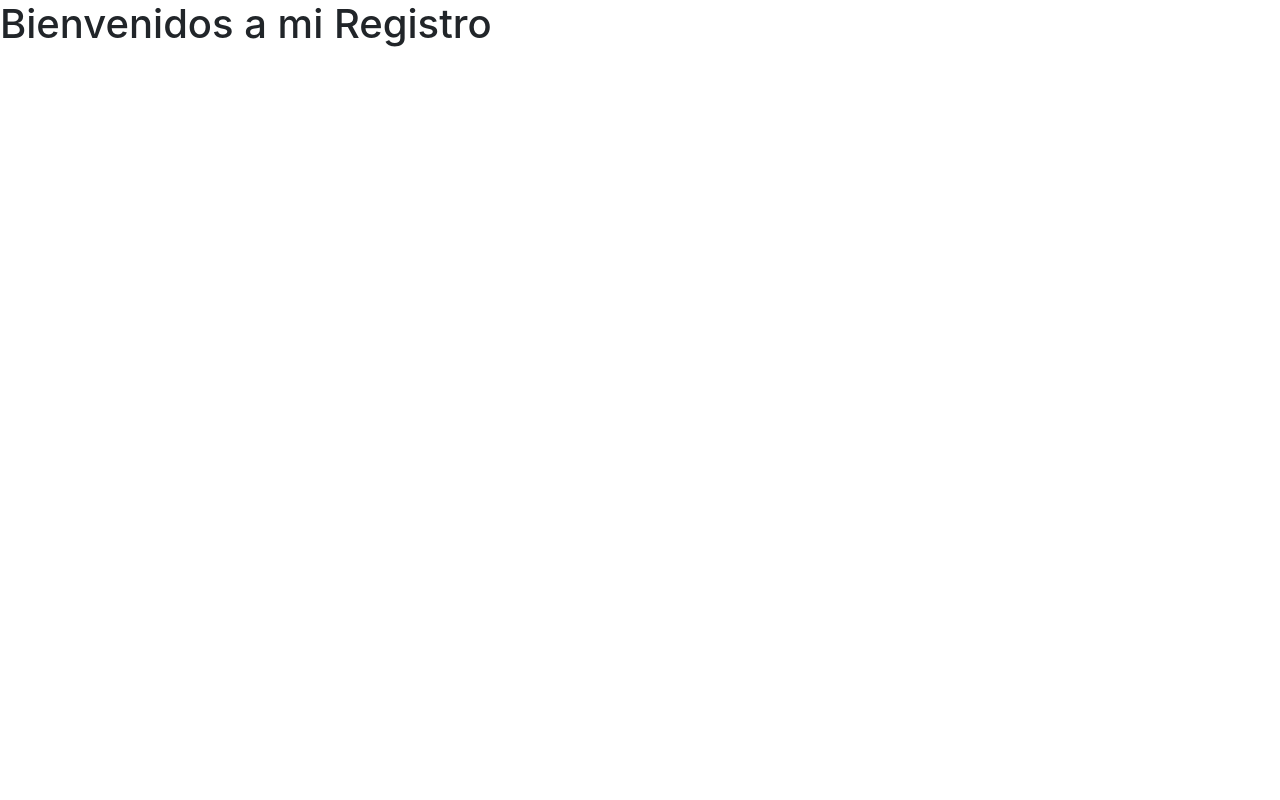
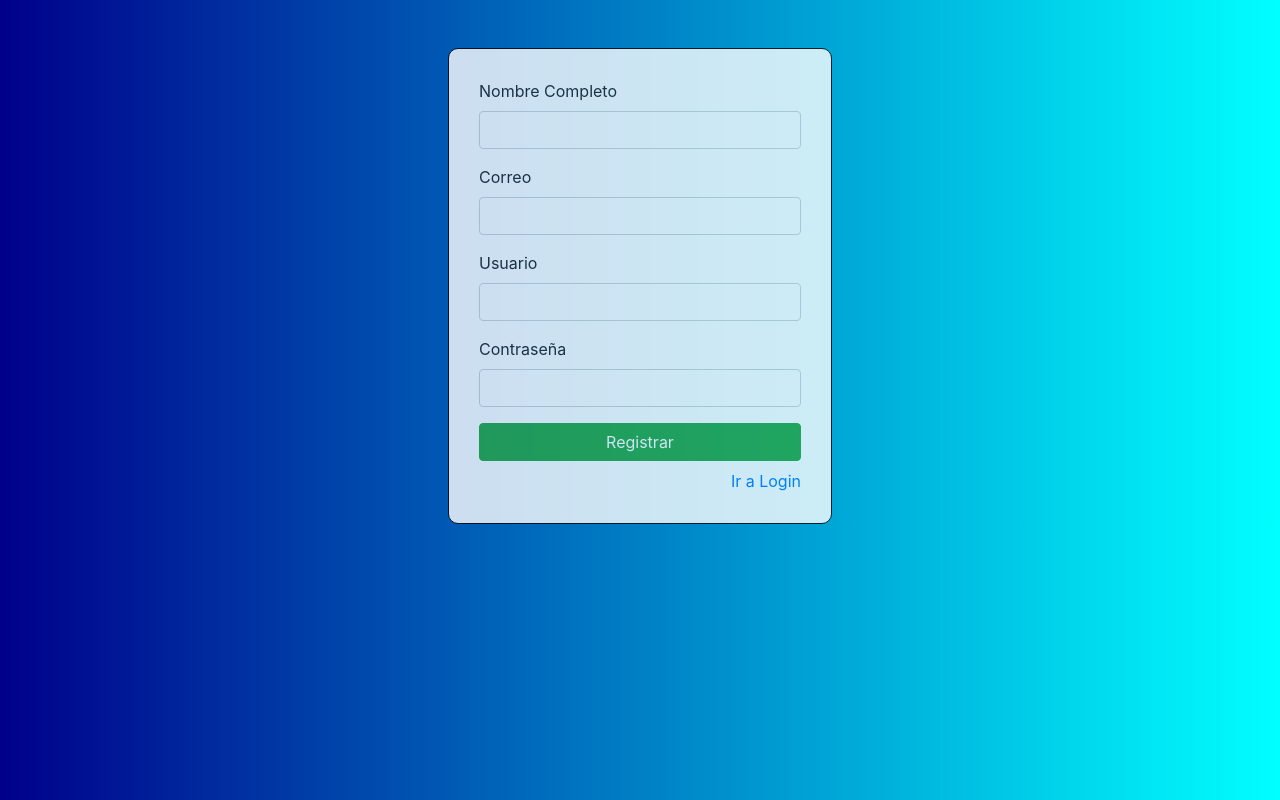
Before and after one commit to juanjovani/Login_registro, a plain HTML site: page registro.html in a window 1280 px wide. Drawn offline with nearby package versions, Linux system fonts and the light colour scheme.

Commit message:
realizando registro

```diff
--- a/css/estilos.css
+++ b/css/estilos.css
@@ -3,7 +3,7 @@ body{
 }
 
 
-#login {
+#login, #registro  {
 width: 30%;
 border: 1px solid black;
 border-radius: 10px ;
@@ -13,3 +13,7 @@ background: #fff;
 opacity: 80%;
 box-shadow: 30px 30px 30px 10px rgba(black.5);
 }
+
+#link {
+    text-align: right;
+}
--- a/registro.html
+++ b/registro.html
@@ -6,9 +6,34 @@
     <meta name="viewport" content="width=device-width, initial-scale=1.0">
     <title>Login</title>
 </head>
-<link rel="stylesheet" href="https://stackpath.bootstrapcdn.com/bootstrap/4.5.3/css/bootstrap.min.css" integrity="sha384-TX8t27EcRE3e/ihU7zmQxVncDAy5uIKz4rEkgIXeMed4M0jlfIDPvg6uqKI2xXr2" crossorigin="anonymous">
-<script src="https://cdn.rtlcss.com/bootstrap/v4.5.3/js/bootstrap.bundle.min.js" integrity="sha384-40ix5a3dj6/qaC7tfz0Yr+p9fqWLzzAXiwxVLt9dw7UjQzGYw6rWRhFAnRapuQyK" crossorigin="anonymous"></script>
+<link rel="stylesheet" href="css/bootstrap.min.css ">
+<link rel="stylesheet" href="css/estilos.css">
 <body>
-    <h1>Bienvenidos a mi Registro</h1>
+    <div class="contenedor mt-5">
+        <div id="registro">
+            <form action="">
+                <div class="form-group">
+                    <label for="name">Nombre Completo</label>
+                    <input type="text" id="name" class="form-control">
+                </div>
+                <div class="form-group">
+                    <label for="email">Correo</label>
+                    <input type="email" id="email" class="form-control">
+                </div>
+                <div class="form-group">
+                <label for="user">Usuario</label>
+                <input type="text" id="user" class="form-control">
+            </div>
+            <div class="form-group">
+                <label for="pass">Contraseña</label>
+                <input type="password"  id="pass" class="form-control">
+            </div>
+                <input type="submit" value="Registrar" class="btn btn-success  btn-block">
+            </form>
+            <div id="link" class="mt-2">
+                <a href="/index.html" class="herf">Ir a Login</a>
+        </div>
+        </div>
+    </div>
 </body>
 </html>
```
Also changed, not shown: Inicio.html (+7 -4 lines), index.html (+3 -0 lines).
